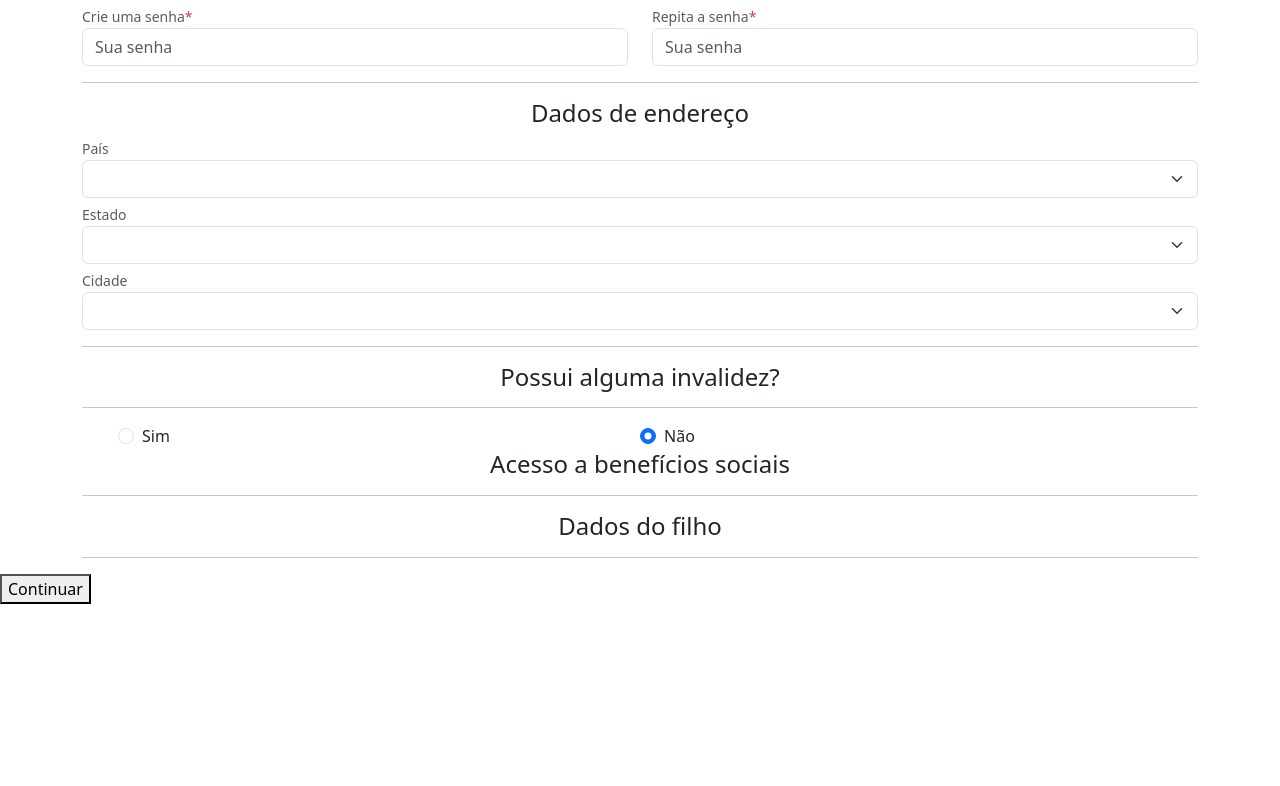
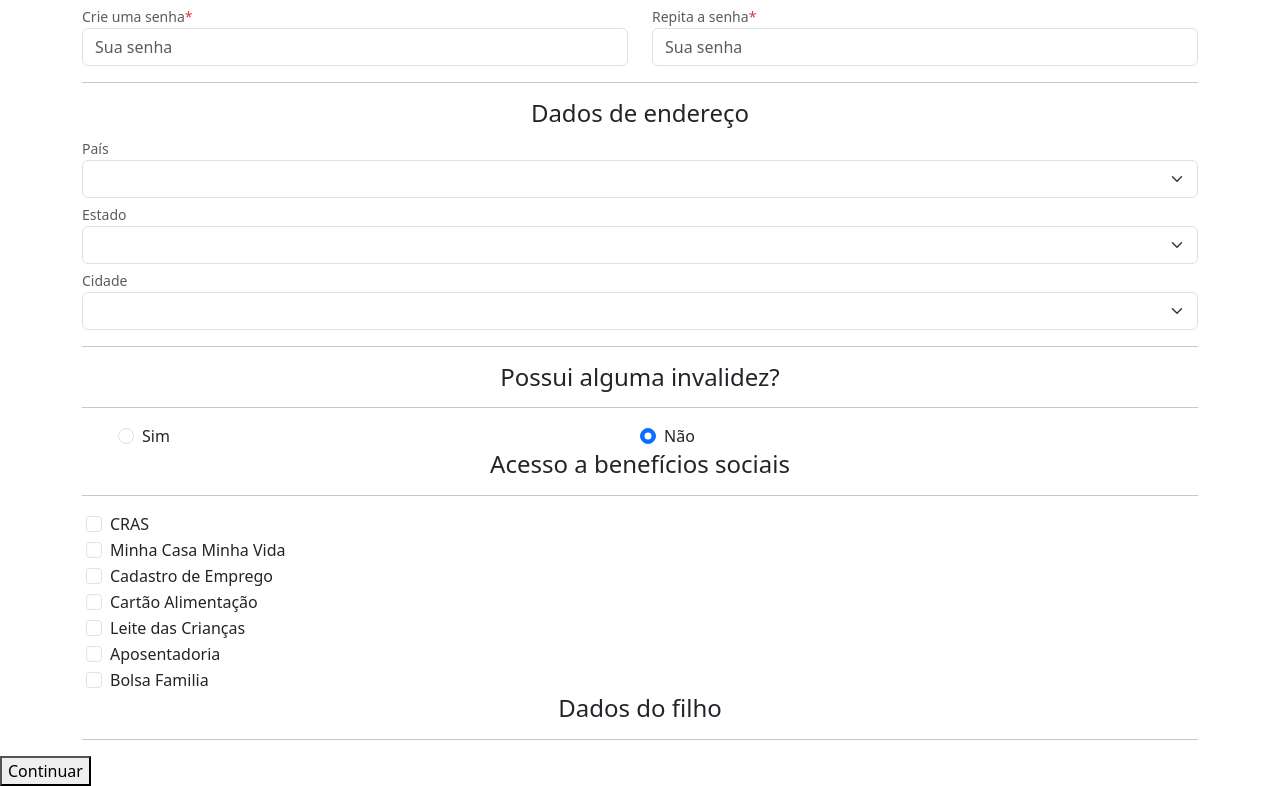
Before and after one commit to JoaoPedroMDP/TCC-Bebe-Parceiro, an Angular app in the folder front/bebeParceiro/: page /autocadastro/dados in a window 1280 px wide. Shown: the part 417-1203 px from the top of the page. Before the commit the page ends 1021 px from the top, so only its background shows below. Built offline with nearby package versions, Linux system fonts and the light colour scheme.

Commit message:
checks beneficios

```diff
--- a/front/bebeParceiro/src/app/auth/auto-cadastro/auto-cadastro.component.html
+++ b/front/bebeParceiro/src/app/auth/auto-cadastro/auto-cadastro.component.html
@@ -97,10 +97,40 @@
                 </div>
             </div>
         </div>
-        <div>
-            <h4 class="text-center">Acesso a benefícios sociais</h4>
-            <hr>
+      <div>
+        <h4 class="text-center">Acesso a benefícios sociais</h4>
+        <hr>
+        <div class="row px-3">
+          <div class="form-check">
+            <input type="checkbox" class="form-check-input" id="check1">
+            <label class="form-check-label" for="check1">CRAS</label>
+          </div>
+          <div class="form-check">
+            <input type="checkbox" class="form-check-input" id="check2">
+            <label class="form-check-label" for="check2">Minha Casa Minha Vida</label>
+          </div>
+          <div class="form-check">
+            <input type="checkbox" class="form-check-input" id="check3">
+            <label class="form-check-label" for="check3">Cadastro de Emprego</label>
+          </div>
+          <div class="form-check">
+            <input type="checkbox" class="form-check-input" id="check4">
+            <label class="form-check-label" for="check4">Cartão Alimentação</label>
+          </div>
+          <div class="form-check">
+            <input type="checkbox" class="form-check-input" id="check5">
+            <label class="form-check-label" for="check5">Leite das Crianças</label>
+          </div>
+          <div class="form-check">
+            <input type="checkbox" class="form-check-input" id="check6">
+            <label class="form-check-label" for="check6">Aposentadoria</label>
+          </div>
+          <div class="form-check">
+            <input type="checkbox" class="form-check-input" id="check7">
+            <label class="form-check-label" for="check7">Bolsa Familia</label>
+          </div>
         </div>
+      </div>
         <div>
             <h4 class="text-center">Dados do filho</h4>
             <hr>
```
